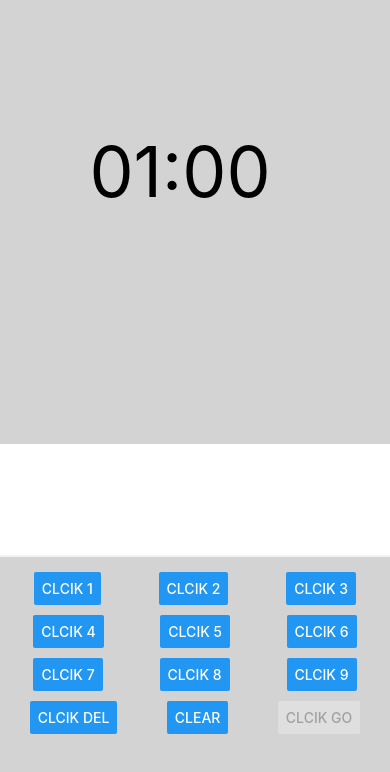
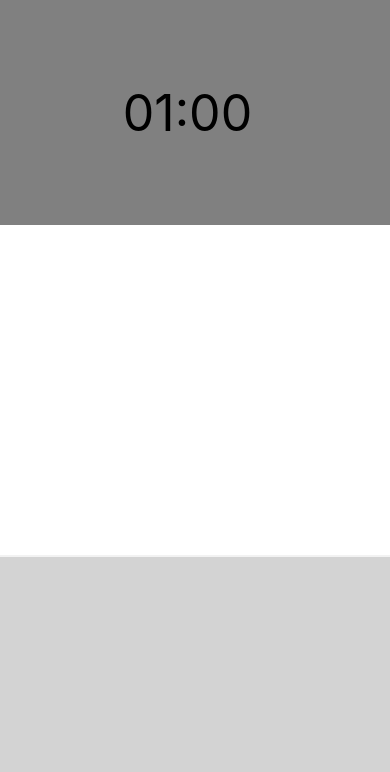
Before and after one commit to ViniHubb/GameProject, a React Native app: screen / in a window 390 px wide. Shown: the top 772 px of the page. Built offline with nearby package versions, Linux system fonts and the light colour scheme.

Commit message:
Troca de 'buttons' para 'touchableOpacity', mudanças gerais na aparência do app, inicio da transformação de números para cores

```diff
--- a/src/Main/Components/Frame/index.js
+++ b/src/Main/Components/Frame/index.js
@@ -69,10 +69,10 @@ export default function Frame(props) {
 
   const clear = () => {
     stopTimer()
-    setSecondsH(40)
-    setMinutesH(0)
-    setSecondsW(50)
-    setMinutesW(0)
+    setSecondsH(0)
+    setMinutesH(1)
+    setSecondsW(0)
+    setMinutesW(1)
   }
 
   useEffect(() => {     // Tempo acabou, bomba explodiu
@@ -101,10 +101,10 @@ export default function Frame(props) {
     }
   }, [props.valor])
 
-  useEffect(() => {     // Função que troca os relogios
+  useEffect(() => {       // Função que troca os relogios
     if(props.rodada === 2){
       startTimer()
-    } else if(props.rodada > 2 && 1){
+    } else if(props.rodada > 2){
       stopTimer()
       setTimeout(() => {
         startTimer()
@@ -126,28 +126,28 @@ export default function Frame(props) {
         style={styles.bomb}
       >
         {props.rodada%2 === 1 ?
-          <Text style={{ paddingBottom: 100, paddingRight: 30, fontSize: 70 }}>
+          <Text style={{paddingRight: 15, fontSize: 50 }}>
           {"0" + minutesW}:
           {secondsW< 10 ? "0" + secondsW : secondsW}
           </Text>
           :
-          <Text style={{ paddingBottom: 100, paddingRight: 30, fontSize: 70 }}>
+          <Text style={{paddingRight: 15, fontSize: 50 }}>
             {"0" + minutesH}:
             {secondsH < 10 ? "0" + secondsH : secondsH}
           </Text>
         }
       </ImageBackground>
       <View style={styles.boxWires}>
-        <Image source={fios[0]} style={styles.wire} />
-        <Image source={fios[1]} style={styles.wire} />
-        <Image source={fios[2]} style={styles.wire} />
-        <Image source={fios[3]} style={styles.wire} />
-        <Image source={fios[4]} style={styles.wire} />
-        <Image source={fios[5]} style={styles.wire} />
-        <Image source={fios[6]} style={styles.wire} />
-        <Image source={fios[7]} style={styles.wire} />
-        <Image source={fios[8]} style={styles.wire} />
-        <Image source={fios[9]} style={styles.wire} />
+        <Image source={fios[0]} style={[styles.wire, {backgroundColor:"white"}]} />
+        <Image source={fios[1]} style={[styles.wire, {backgroundColor:"blue"}]} />
+        <Image source={fios[2]} style={[styles.wire, {backgroundColor:"red"}]} />
+        <Image source={fios[3]} style={[styles.wire, {backgroundColor:"green"}]} />
+        <Image source={fios[4]} style={[styles.wire, {backgroundColor:"yellow"}]} />
+        <Image source={fios[5]} style={[styles.wire, {backgroundColor:"brown"}]} />
+        <Image source={fios[6]} style={[styles.wire, {backgroundColor:"gray"}]} />
+        <Image source={fios[7]} style={[styles.wire, {backgroundColor:"purple"}]} />
+        <Image source={fios[8]} style={[styles.wire, {backgroundColor:"violet"}]} />
+        <Image source={fios[9]} style={[styles.wire, {backgroundColor:"aqua"}]} />
       </View>
       {/* <Button
         title="Descontar"
--- a/src/Main/Components/Frame/styles.js
+++ b/src/Main/Components/Frame/styles.js
@@ -7,9 +7,9 @@ const styles = StyleSheet.create({
     marginBottom: 2,
   },
   bomb:{
-    height: "80%",
     width: "100%",
-    backgroundColor: "lightgray",
+    height: 225,
+    backgroundColor: "gray",
     alignItems: "center",
     justifyContent: "center",
   },
--- a/src/Main/Components/Keyboard/index.js
+++ b/src/Main/Components/Keyboard/index.js
@@ -1,99 +1,130 @@
 import React from "react"
-import { View, Button } from "react-native"
+import { View, Text, TouchableOpacity } from "react-native"
 import styles from "./styles"
 
 export default function Keyboard(props) {
   return (
     <View style={styles.boxButtons}>
       <View style={styles.line}>
-        <Button       // 1
-          title="Clcik 1"
+      <TouchableOpacity       // 0
+          onPress={() => {
+            props.bota(0)
+          }}
+          disabled={props.ver(0)}
+          style={{backgroundColor:"white", width: 20}}
+        >
+          <Text></Text></TouchableOpacity>
+        <TouchableOpacity       // 1
           onPress={() => {
             props.bota(1)
           }}
           disabled={props.ver(1)}
-        />
-        <Button       // 2
-          title="Clcik 2"
+          style={{backgroundColor:"white", width: 20}}
+        >
+          <Text></Text></TouchableOpacity>
+        <TouchableOpacity       // 2
+          title="       "
           onPress={() => {
             props.bota(2)
           }}
           disabled={props.ver(2)}
-        />
-        <Button       // 3
-          title="Clcik 3"
+          style={{backgroundColor:"white", width: 20}}
+        >
+          <Text></Text></TouchableOpacity>
+        <TouchableOpacity       // 3
+          title="       "
           onPress={() => {
             props.bota(3)
           }}
           disabled={props.ver(3)}
-        />
+          style={{backgroundColor:"white", width: 20}}
+        >
+          <Text></Text></TouchableOpacity>
       </View>
       <View style={styles.line}>
-        <Button       // 4
-          title="Clcik 4"
+        <TouchableOpacity       // 4
+          title="       "
           onPress={() => {
             props.bota(4)
           }}
           disabled={props.ver(4)}
-        />
-        <Button       // 5
-          title="Clcik 5"
+          style={{backgroundColor:"white", width: 20}}
+        >
+          <Text></Text></TouchableOpacity>
+        <TouchableOpacity       // 5
+          title="       "
           onPress={() => {
             props.bota(5)
           }}
           disabled={props.ver(5)}
-        />
-        <Button       // 6
-          title="Clcik 6"
+          style={{backgroundColor:"white", width: 20}}
+        >
+          <Text></Text></TouchableOpacity>
+        <TouchableOpacity       // 6
+          title="       "
           onPress={() => {
             props.bota(6)
           }}
           disabled={props.ver(6)}
-        />
-      </View>
-      <View style={styles.line}>
-        <Button       // 7
-          title="Clcik 7"
+          style={{backgroundColor:"white", width: 20}}
+        >
+          <Text></Text></TouchableOpacity>
+        <TouchableOpacity       // 7
+          title="       "
           onPress={() => {
             props.bota(7)
           }}
           disabled={props.ver(7)}
-        />
-        <Button       // 8
-          title="Clcik 8"
+          style={{backgroundColor:"white", width: 20}}
+        >
+          <Text></Text></TouchableOpacity>
+      </View>
+      <View style={styles.line}>
+        <TouchableOpacity       // Delet
+          title="Del"
+          onPress={() => {
+            props.dell()
+          }}
+          style={{backgroundColor:"white", width: 20}}
+        >
+          <Text></Text></TouchableOpacity>
+        <TouchableOpacity       // 8
+          title="       "
           onPress={() => {
             props.bota(8)
           }}
           disabled={props.ver(8)}
-        />
-        <Button       // 9
-          title="Clcik 9"
+          style={{backgroundColor:"white", width: 20}}
+        >
+          <Text></Text></TouchableOpacity>
+        <TouchableOpacity       // 9
+          title="       "
           onPress={() => {
             props.bota(9)
           }}
           disabled={props.ver(9)}
-        />
+          style={{backgroundColor:"white", width: 20}}
+        >
+          <Text></Text></TouchableOpacity>
+        <TouchableOpacity       // Go!
+          title=" Go "
+          onPress={() => {
+            props.save()
+          }}
+          disabled={props.ver(-1)}
+          style={{backgroundColor:"white", width: 20}}
+        >
+          <Text></Text></TouchableOpacity>
       </View>
-      <View style={styles.line}>
-        <Button       // Delet
-          title="Clcik Del"
-          onPress={() => {
-            props.dell()
-          }}
-        />
-        <Button       // Clear
-          title="CLear"
+      <View style={[styles.line,{marginTop: 15}]}>
+        <TouchableOpacity       // Clear
+          title="       CLear       "
           onPress={() => {
             props.limpa()
           }}
-        />
-        <Button       // Go!
-          title="Clcik Go"
-          onPress={() => {
-            props.save()
-          }}
-          disabled={!props.ver(-1)}
-        />
+          style={{backgroundColor:"white", width: 20}}
+        >
+          <Text></Text></TouchableOpacity>
       </View>
     </View>
   )
--- a/src/Main/Components/Keyboard/styles.js
+++ b/src/Main/Components/Keyboard/styles.js
@@ -3,10 +3,12 @@ import { StyleSheet } from "react-native";
 const styles = StyleSheet.create({
   boxButtons:{
     flex: 1,
+    alignItems: "center",
     backgroundColor: "lightgray",
     paddingTop: 10
   },
   line:{
+    width: "90%",
     justifyContent: "space-around",
     backgroundColor: "lightgray",
     flexDirection: "row",
--- a/src/Main/index.js
+++ b/src/Main/index.js
@@ -15,6 +15,8 @@ export default function Main({ navigation }) {
   const [miss, setMiss] = useState(3)           // Variavel para o numero de erros
   const [nome, setNome] = useState("Escolha um valor Holmes") // Variavel para mostrar na tela de quem e a vez e mostrar quem venceu
   const [level, setLevel] = useState(2)         // Variavel que indica o nivel atual
+  const [pontosH, setPontosH] = useState(0)       // Variavel para os pontos do jogador 1
+  const [pontosW, setPontosW] = useState(0)      // Variavel para os pontos do jogador 2
 
   function preenche(number) {        // Funcao para preencher a variavel 'palpite'
     let newPlapite = [...palpite]
@@ -40,7 +42,7 @@ export default function Main({ navigation }) {
     if (round === 0) {
       setHolmes(palpite)
       setRound(round + 1)
-      setNome("Escolha um valor Watson")
+      setNome("Watson")
     }
     else if (round === 1) {
       setWatson(palpite)
@@ -56,10 +58,10 @@ export default function Main({ navigation }) {
       console.log("Level:", level)
 
       if (round % 2) {
-        setNome("Holmes")
+        setNome("Watson")
         tentativa(holmes)
       } else {
-        setNome("Watson")
+        setNome("Holmes")
         tentativa(watson)
       }
     }
@@ -71,6 +73,8 @@ export default function Main({ navigation }) {
     setWatson([])
     setPalpite([])
     setRound(0)
+    setPontosH(0)
+    setPontosW(0)
     setLevel(2)
     setNome("Escolha um valor Holmes")
   }
@@ -93,42 +97,79 @@ export default function Main({ navigation }) {
     setSuperHit(SH)
     setHit(H)
     setMiss(M)
-    if (SH === level) {
+    if (SH === level && level < 5) {
+      pontuacao()
       setLevel(level+1)
       setRound(0)
-      if (round % 2 === 0)
-        setNome("Holmes")
-      else
-        setNome("Watson")
-    } else {
+    } else if (level < 5){
       setRound(round + 1)
     }
   }
 
   function bomb() {
-    setNome("BUMM")
-    navigation.navigate("Feedback", {
-      superHits: -1,
-      hits: 0,
-      misses: 0,
-      renome: nome,
-      holmesP: holmes,
-      watsonP: watson
-    })
+    pontuacao(1)
+    setSuperHit(level+1)
+    setHit(0)
+    setMiss(0)
     setLevel(level+1)
+    setRound(0)
   }
 
-  useEffect(() => {                   // Envia para "Fedback" as informações necessarias, sem delay
-    if (round > 2 || superHit === level-1) {
+  function pontuacao(bomba=0) {
+    let pontos = level*100
+    if (!bomba) {
+      for (let i = 0; i < round && i < 7+4*level; i++) {
+        pontos -= Math.round((i*i)/(3*level))
+      }
+      if (round % 2 === 0) {
+        setPontosH(pontosH+pontos)
+        pontos = pontosH+pontos
+        if (level > 3 && pontos < pontosW) {
+          setNome("Watson")
+        }
+      } else {
+        setPontosW(pontosW+pontos)
+        pontos = pontosW+pontos
+        if (level > 3 && pontos < pontosH) {
+          setNome("Holmes")
+        }
+      }
+    } else {
+      pontos -= round*10
+      if (round % 2) {
+        setPontosH(pontosH+pontos)
+        pontos = pontosH+pontos
+        if (level > 3 && pontos < pontosW) {
+          setNome("Holmes")
+        }
+      } else {
+        setPontosW(pontosW+pontos)
+        pontos = pontosW+pontos
+        if (level > 3 && pontos < pontosH) {
+          setNome("Watson")
+        }
+      }
+    }
+  }
+
+  useEffect(() => {     // Envia para "Fedback" as informações necessarias, sem delay
+    if (round > 2 || superHit >= level-1) {
+      console.log(superHit)
       navigation.navigate("Feedback", {
         superHits: superHit,
         hits: hit,
         misses: miss,
         renome: nome,
         holmesP: holmes,
-        watsonP: watson
+        watsonP: watson,
+        nivel: level,
+        pontosTotaisH: pontosH,
+        pontosTotaisW: pontosW
       })
       setSuperHit(0)
+      if(level > 4){
+        clear()
+      }
     }
   },[round])
 
```
Also changed, not shown: src/Main/testes.js (added, +11 -0 lines).
